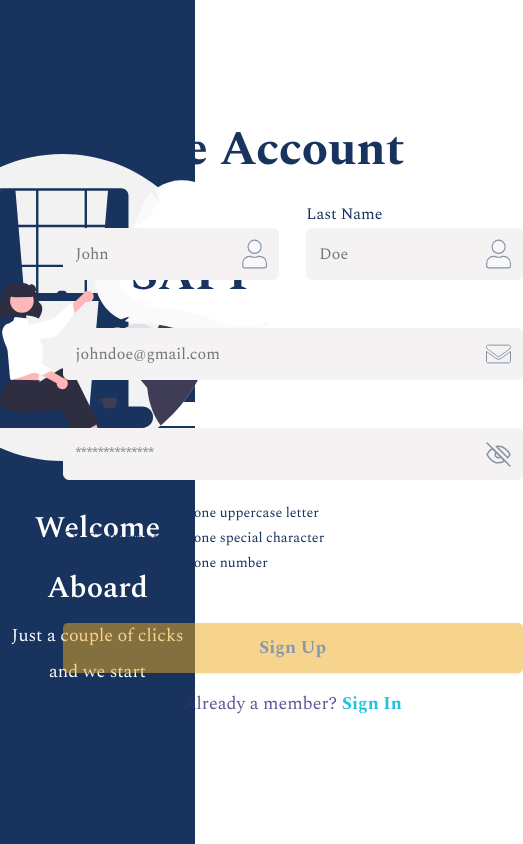
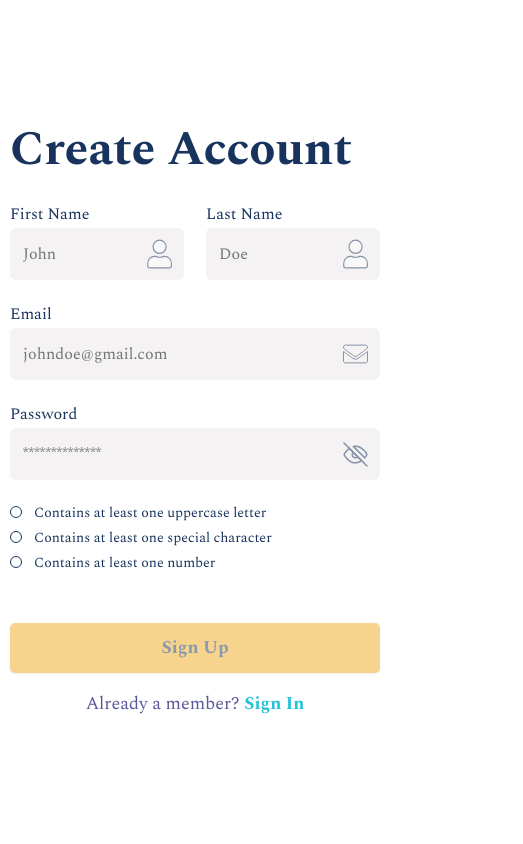
Before and after one commit to vakulanikita/auth-app-frontend, a Next.js app: page /register in a window 390 px wide. Shown: the whole page, 523 px wide, since content can reach past the window. Built offline with nearby package versions, Linux system fonts and the light colour scheme.

Commit message:
small fixes

```diff
--- a/components/Container/layouts/AuthPageLayout/AuthPageLayout.module.scss
+++ b/components/Container/layouts/AuthPageLayout/AuthPageLayout.module.scss
@@ -24,6 +24,8 @@
     // padding-right: 200px;
 
     .blockImg {
+      position: relative;
+      left: 10px;
       display: block;
       width: 377px;
       margin-bottom: 26px;
@@ -45,4 +47,14 @@
     display: flex;
     flex-direction: column;
   }
+
+  @media screen and (max-width: 1024px) {
+    .left {
+      display: none;
+    }
+
+    .right {
+      width: 100%;
+    }
+  }
 }
--- a/pages/index.tsx
+++ b/pages/index.tsx
@@ -45,7 +45,7 @@ const Home: NextPage<HomeProps> = ({ userToken }) => {
   return (
     <div className={s.root}>
       <Head>
-        <title>Next.js Starter</title>
+        <title>Auth App | Dashboard</title>
         <meta name="description" content="Generated by create next app" />
       </Head>
 
--- a/pages/login/LoginPage.module.scss
+++ b/pages/login/LoginPage.module.scss
@@ -3,6 +3,11 @@
 
   .wrapper {
     width: 460px;
+
+    @media screen and (max-width: 500px) {
+      width: 100%;
+      padding: 0 10px;
+    }
   }
 
   .title {
@@ -17,6 +22,7 @@
 
     .errorAlert {
       margin-bottom: 15px;
+      font-size: var(--base);
     }
 
     .inputGroup {
--- a/pages/register/RegisterPage.module.scss
+++ b/pages/register/RegisterPage.module.scss
@@ -3,6 +3,11 @@
 
   .wrapper {
     width: 460px;
+
+    @media screen and (max-width: 500px) {
+      width: 100%;
+      padding: 0 10px;
+    }
   }
 
   .title {
@@ -17,6 +22,7 @@
 
     .errorAlert {
       margin-bottom: 15px;
+      font-size: var(--base);
     }
 
     .row {
--- a/pages/security/SecurityPage.module.scss
+++ b/pages/security/SecurityPage.module.scss
@@ -3,6 +3,11 @@
 
   .wrapper {
     width: 460px;
+
+    @media screen and (max-width: 500px) {
+      width: 100%;
+      padding: 0 10px;
+    }
   }
 
   .title {
@@ -21,6 +26,7 @@
 
   .errorAlert {
     margin-bottom: 15px;
+    font-size: var(--base);
   }
 
   .pinCodeWrapper {
--- a/styles/Home.module.scss
+++ b/styles/Home.module.scss
@@ -17,11 +17,11 @@
 }
 
 .main {
+
   .profileData {
     display: flex;
     gap: 10px;
     margin-bottom: 10px;
-    font-size: var(--lg);
 
     .title {
       position: relative;
```
Also changed, not shown: pages/login/index.tsx (+1 -120 lines).
